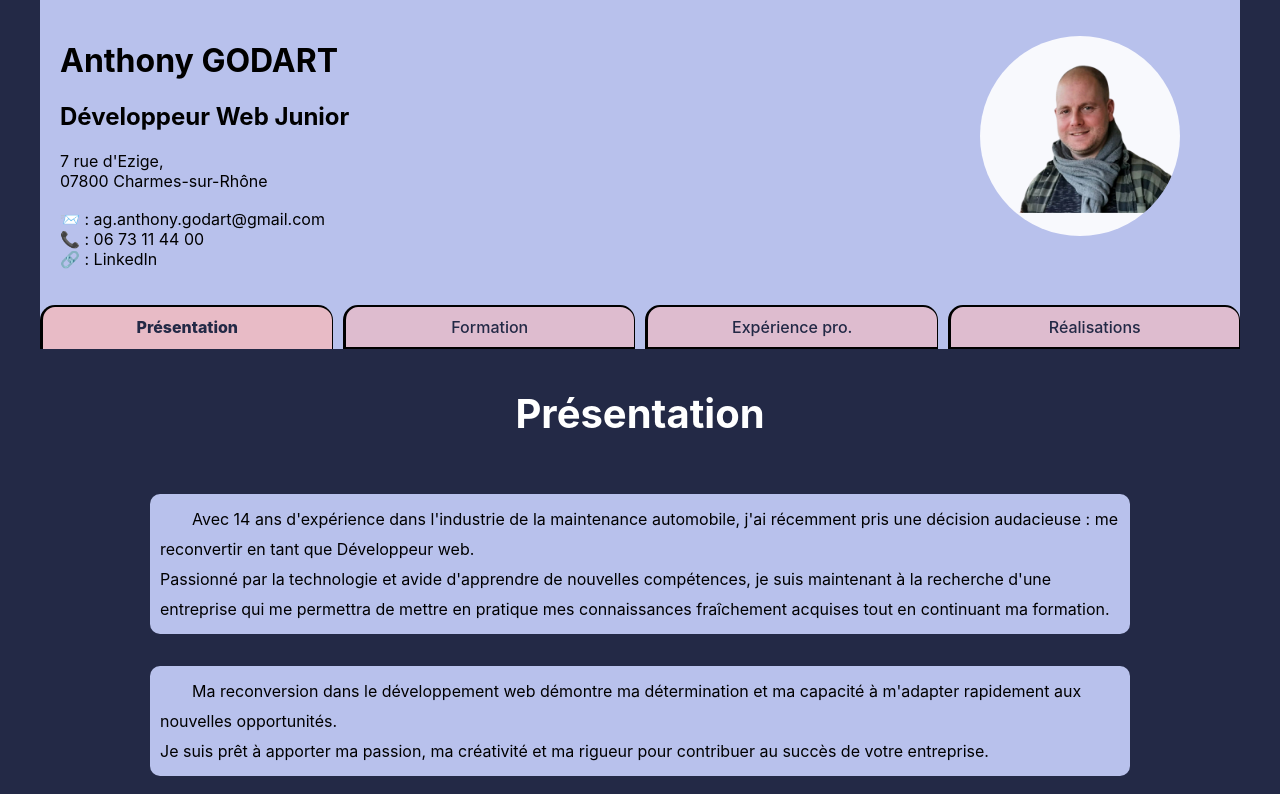
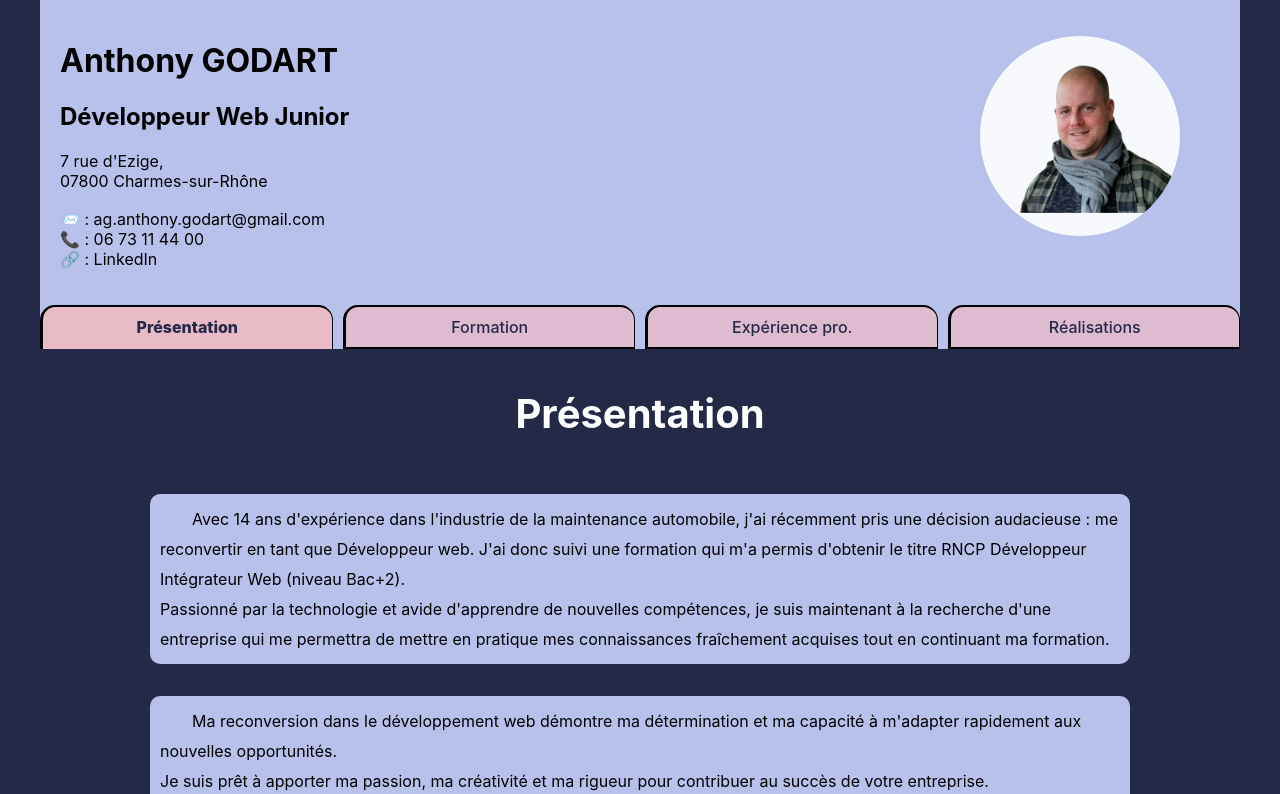
Before and after one commit to AnthonyGodart/portfolio, a React (Create React App) app: page /#/ in a window 1280 px wide. Shown: the top 794 px of the page. Built offline with nearby package versions, Linux system fonts and the light colour scheme.

Commit message:
corrected texts

```diff
--- a/src/pages/Introduction/index.jsx
+++ b/src/pages/Introduction/index.jsx
@@ -5,7 +5,7 @@ function Introduction(){
         <main className={styles.container}>
             <h3 className={styles.title}>Présentation</h3>
             <p className={styles.paragraph}>
-            Avec 14 ans d'expérience dans l'industrie de la maintenance automobile, j'ai récemment pris une décision audacieuse : me reconvertir en tant que Développeur web. <br />
+            Avec 14 ans d'expérience dans l'industrie de la maintenance automobile, j'ai récemment pris une décision audacieuse : me reconvertir en tant que Développeur web. J'ai donc suivi une formation qui m'a permis d'obtenir le titre RNCP Développeur Intégrateur Web (niveau Bac+2). <br />
             Passionné par la technologie et avide d'apprendre de nouvelles compétences, je suis maintenant à la recherche d'une entreprise qui me permettra de mettre en pratique mes connaissances fraîchement acquises tout en continuant ma formation.
             </p>
             <p className={styles.paragraph}>
@@ -13,12 +13,12 @@ function Introduction(){
             Je suis prêt à apporter ma passion, ma créativité et ma rigueur pour contribuer au succès de votre entreprise.
             </p>
             <p className={styles.paragraph}>
-            Je suis disponible immédiatement pour relever de nouveaux défis et je suis prêt à me déplacer, sous certaines conditions.  <br />
+            Je suis disponible immédiatement pour relever de nouveaux défis et je suis prêt à me déplacer (sous certaines conditions).  <br />
             Je suis convaincu que ma solide expérience professionnelle combinée à ma motivation et ma volonté d'apprendre font de moi un candidat idéal pour rejoindre votre équipe.
             </p>
             <p className={styles.paragraph}>
             Je serais ravi de discuter avec vous et d'en apprendre davantage sur les opportunités de collaboration.  <br />
-            N'hésitez pas à me contacter pour planifier une rencontre.
+            N'hésitez pas à me contacter pour planifier une rencontre. <br />
             Merci pour votre attention et j'ai hâte de contribuer à votre succès !
             </p>
         </main>
```
